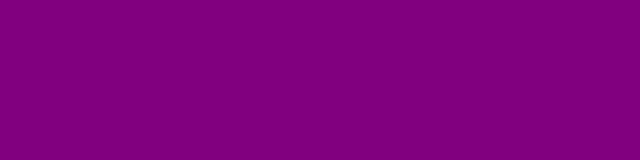
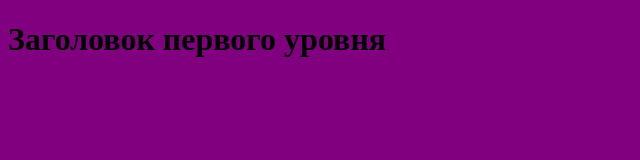
Before and after one commit to DrMackey/first-project, a plain HTML site: page index.html in a window 1280 px wide. Shown: the whole page, without its empty margins (0-640 px from the left). Drawn offline with Linux system fonts and the light colour scheme.

Commit message:
изменена структура html

```diff
--- a/index.html
+++ b/index.html
@@ -4,6 +4,6 @@
     <link rel="stylesheet" href="./style.css">
 </head>
 <body>
-
+    <h1>Заголовок первого уровня</h1>
 </body>
 </html>
```
